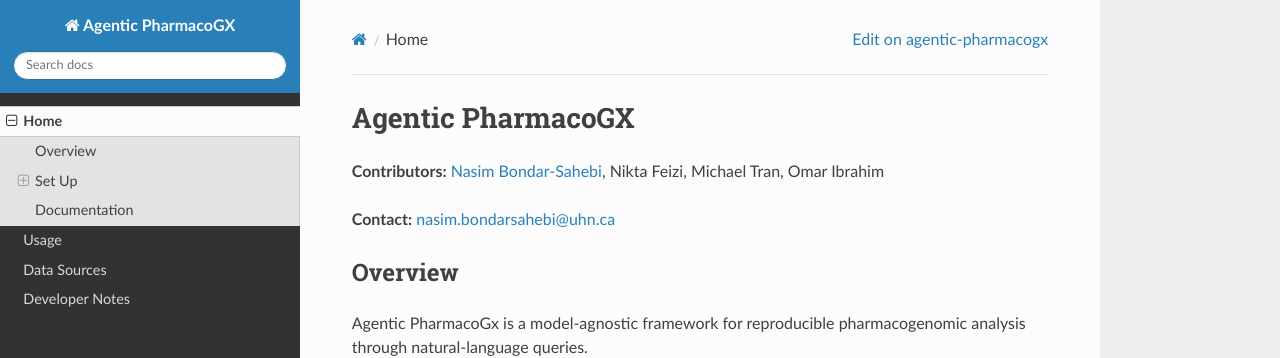
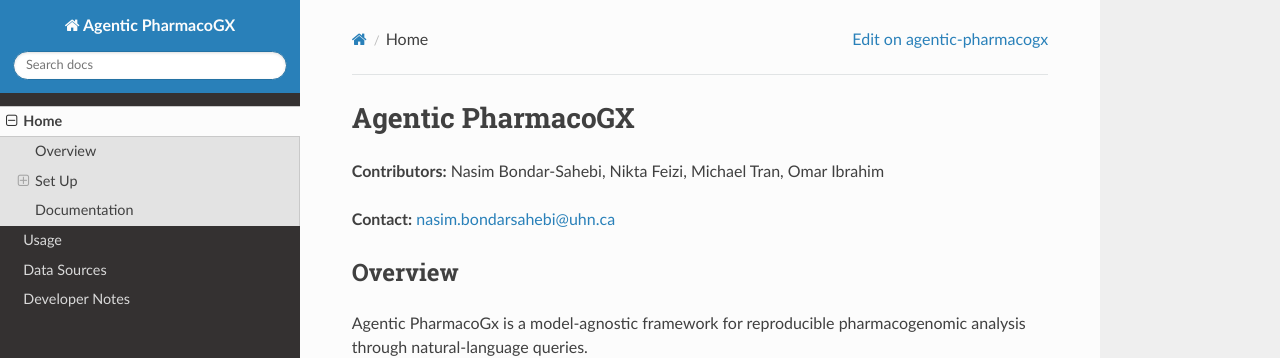
Before and after one commit to bhklab/agentic-pharmacogx, an MkDocs documentation site: the page built from docs/README.md, in a window 1280 px wide and 1190 px high. Shown: the top 358 px of the window. Built offline with MkDocs 1.6.1, drawn with Linux system fonts in a browser that asks for light colours; nearby versions of some CDN libraries; part of the change alters nothing that is shown.

```diff
--- a/docs/README.md
+++ b/docs/README.md
@@ -1,6 +1,6 @@
 # Agentic PharmacoGX
 
-**Contributors:** [Nasim Bondar-Sahebi](https://github.com/sogolsahebi), Nikta Feizi, Michael Tran, Omar Ibrahim
+**Contributors:** Nasim Bondar-Sahebi, Nikta Feizi, Michael Tran, Omar Ibrahim
 
 **Contact:** [nasim.bondarsahebi@uhn.ca](mailto:nasim.bondarsahebi@uhn.ca)
 
```
